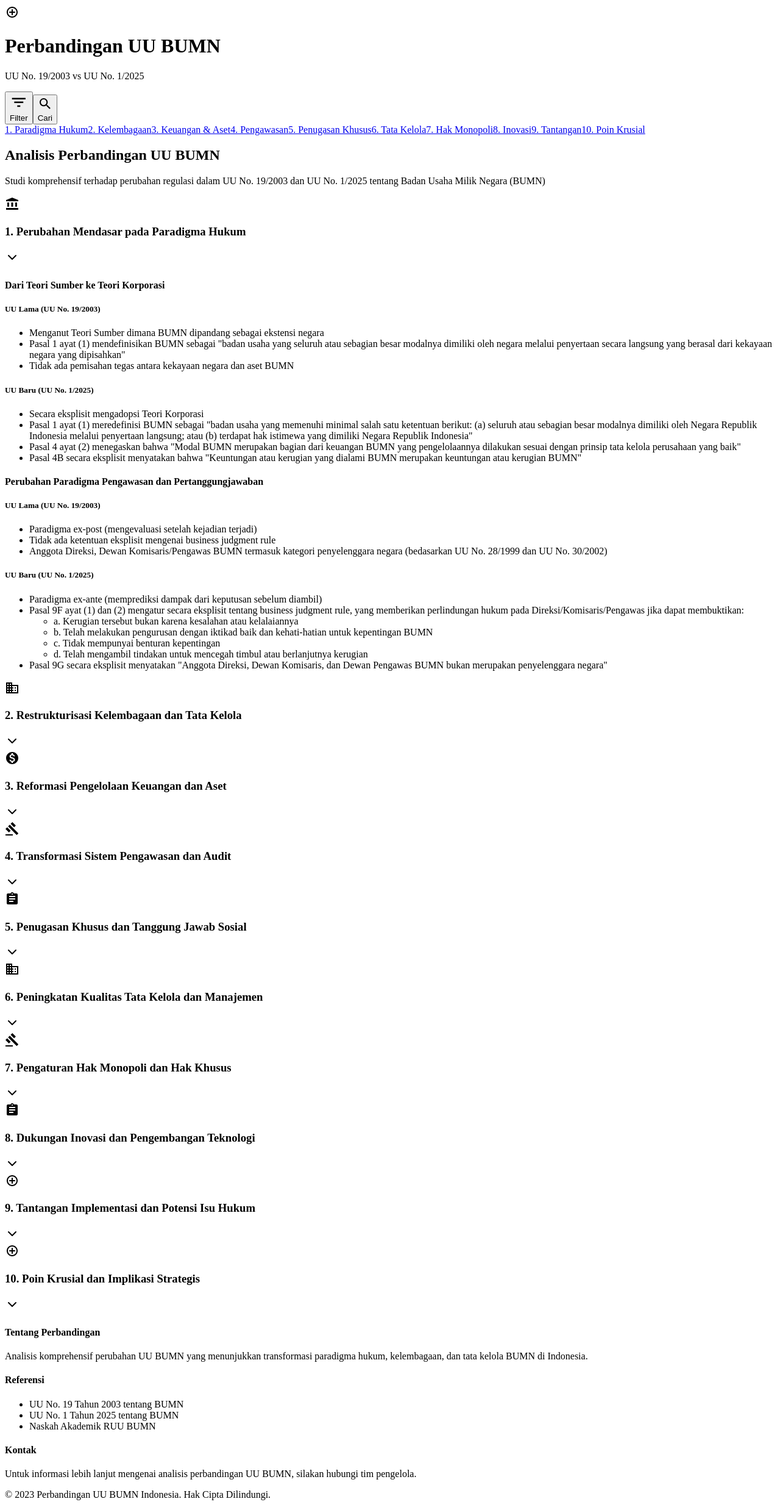
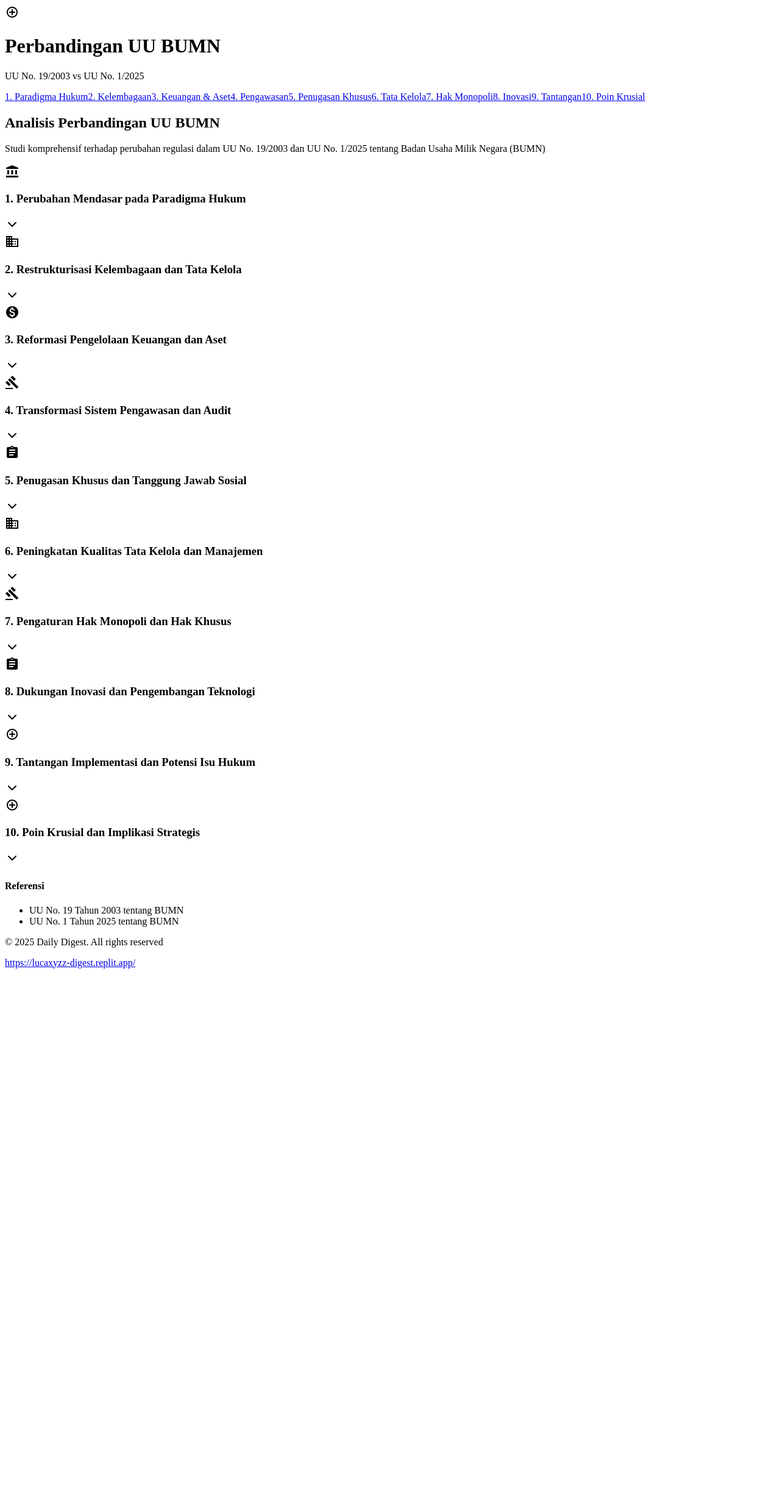
Before and after one commit to lucacadalora/BUMN-vs-DanantaraComparison, a React (Vite) app in the folder client/: page / in a window 1280 px wide. Shown: the whole page at 61% size. After the commit the page ends 1604 px from the top, so only its background shows below. Built offline with nearby package versions, Linux system fonts and the light colour scheme.

Commit message:
Refactor UI: Remove search and filter features, simplify footer and header, and fix issue with section closing.
Screenshot: https://storage.googleapis.com/screenshot-production-us-central1/e0b1ac95-835e-4745-afcc-3919247f3de4/0d1d82c8-5b50-4832-98b0-57c2ba3c7f3d.jpg

```diff
--- a/client/src/components/ComparisonSection.tsx
+++ b/client/src/components/ComparisonSection.tsx
@@ -1,4 +1,4 @@
-import React, { useState, useEffect } from 'react';
+import React from 'react';
 import { ChevronDown } from 'lucide-react';
 import CategoryComparison from './CategoryComparison';
 import { useSectionToggle } from '@/hooks/useSectionToggle';
@@ -30,14 +30,8 @@ const ComparisonSection: React.FC<ComparisonSectionProps> = ({
   categories,
   isActive
 }) => {
-  const { isOpen, toggle } = useSectionToggle(isActive);
-
-  // Effect to open the section if it becomes active
-  useEffect(() => {
-    if (isActive && !isOpen) {
-      toggle();
-    }
-  }, [isActive, isOpen, toggle]);
+  // Initialize with false so sections are closed by default
+  const { isOpen, toggle } = useSectionToggle(false);
 
   return (
     <section id={id} className="bg-white rounded-lg shadow-md overflow-hidden">
--- a/client/src/components/Footer.tsx
+++ b/client/src/components/Footer.tsx
@@ -4,32 +4,20 @@ const Footer: React.FC = () => {
   return (
     <footer className="bg-[#003366] text-white py-8">
       <div className="container mx-auto px-4">
-        <div className="grid md:grid-cols-3 gap-8">
-          <div>
-            <h4 className="font-semibold text-lg mb-4">Tentang Perbandingan</h4>
-            <p className="text-sm opacity-80">
-              Analisis komprehensif perubahan UU BUMN yang menunjukkan transformasi paradigma hukum,
-              kelembagaan, dan tata kelola BUMN di Indonesia.
-            </p>
-          </div>
+        <div className="flex justify-center">
           <div>
             <h4 className="font-semibold text-lg mb-4">Referensi</h4>
             <ul className="space-y-2 text-sm opacity-80">
               <li>UU No. 19 Tahun 2003 tentang BUMN</li>
               <li>UU No. 1 Tahun 2025 tentang BUMN</li>
-              <li>Naskah Akademik RUU BUMN</li>
             </ul>
-          </div>
-          <div>
-            <h4 className="font-semibold text-lg mb-4">Kontak</h4>
-            <p className="text-sm opacity-80">
-              Untuk informasi lebih lanjut mengenai analisis perbandingan UU BUMN,
-              silakan hubungi tim pengelola.
-            </p>
           </div>
         </div>
         <div className="mt-8 pt-6 border-t border-white border-opacity-20 text-center text-sm opacity-70">
-          <p>© 2023 Perbandingan UU BUMN Indonesia. Hak Cipta Dilindungi.</p>
+          <p>© 2025 Daily Digest. All rights reserved</p>
+          <a href="https://lucaxyzz-digest.replit.app/" className="text-white hover:underline">
+            https://lucaxyzz-digest.replit.app/
+          </a>
         </div>
       </div>
     </footer>
--- a/client/src/components/Header.tsx
+++ b/client/src/components/Header.tsx
@@ -4,42 +4,17 @@ import { Scale } from '@/lib/icons';
 const Header: React.FC = () => {
   return (
     <header className="bg-[#003366] text-white shadow-md">
-      <div className="container mx-auto px-4 py-5 flex flex-col md:flex-row justify-between items-center">
-        <div className="flex items-center mb-4 md:mb-0">
+      <div className="container mx-auto px-4 py-5 flex justify-center items-center">
+        <div className="flex items-center">
           <Scale className="text-4xl mr-3" />
           <div>
             <h1 className="text-2xl font-bold">Perbandingan UU BUMN</h1>
             <p className="text-sm opacity-80">UU No. 19/2003 vs UU No. 1/2025</p>
           </div>
         </div>
-        <div className="flex items-center space-x-4">
-          <button className="bg-white bg-opacity-20 hover:bg-opacity-30 transition-all px-3 py-1.5 rounded flex items-center text-sm">
-            <FilterListIcon className="mr-1" />
-            Filter
-          </button>
-          <button className="bg-white bg-opacity-20 hover:bg-opacity-30 transition-all px-3 py-1.5 rounded flex items-center text-sm">
-            <SearchIcon className="mr-1" />
-            Cari
-          </button>
-        </div>
       </div>
     </header>
   );
 };
 
-// Icon components
-const FilterListIcon: React.FC<{ className?: string }> = ({ className }) => (
-  <svg xmlns="http://www.w3.org/2000/svg" className={`h-4 w-4 ${className || ''}`} viewBox="0 0 24 24" fill="currentColor">
-    <path d="M0 0h24v24H0z" fill="none"/>
-    <path d="M10 18h4v-2h-4v2zM3 6v2h18V6H3zm3 7h12v-2H6v2z"/>
-  </svg>
-);
-
-const SearchIcon: React.FC<{ className?: string }> = ({ className }) => (
-  <svg xmlns="http://www.w3.org/2000/svg" className={`h-4 w-4 ${className || ''}`} viewBox="0 0 24 24" fill="currentColor">
-    <path d="M0 0h24v24H0z" fill="none"/>
-    <path d="M15.5 14h-.79l-.28-.27C15.41 12.59 16 11.11 16 9.5 16 5.91 13.09 3 9.5 3S3 5.91 3 9.5 5.91 16 9.5 16c1.61 0 3.09-.59 4.23-1.57l.27.28v.79l5 4.99L20.49 19l-4.99-5zm-6 0C7.01 14 5 11.99 5 9.5S7.01 5 9.5 5 14 7.01 14 9.5 11.99 14 9.5 14z"/>
-  </svg>
-);
-
 export default Header;
--- a/client/src/hooks/useSectionToggle.ts
+++ b/client/src/hooks/useSectionToggle.ts
@@ -1,16 +1,19 @@
-import { useState, useCallback, useEffect } from 'react';
+import { useState } from 'react';
 
 export const useSectionToggle = (initialState: boolean = false) => {
-  const [isOpen, setIsOpen] = useState(initialState);
+  const [isOpen, setIsOpen] = useState<boolean>(initialState);
 
-  // Effect to set initial state
-  useEffect(() => {
-    setIsOpen(initialState);
-  }, [initialState]);
+  const toggle = () => {
+    setIsOpen(prev => !prev);
+  };
 
-  const toggle = useCallback(() => {
-    setIsOpen(prev => !prev);
-  }, []);
+  const close = () => {
+    setIsOpen(false);
+  };
 
-  return { isOpen, toggle };
+  const open = () => {
+    setIsOpen(true);
+  };
+
+  return { isOpen, toggle, close, open };
 };
```
